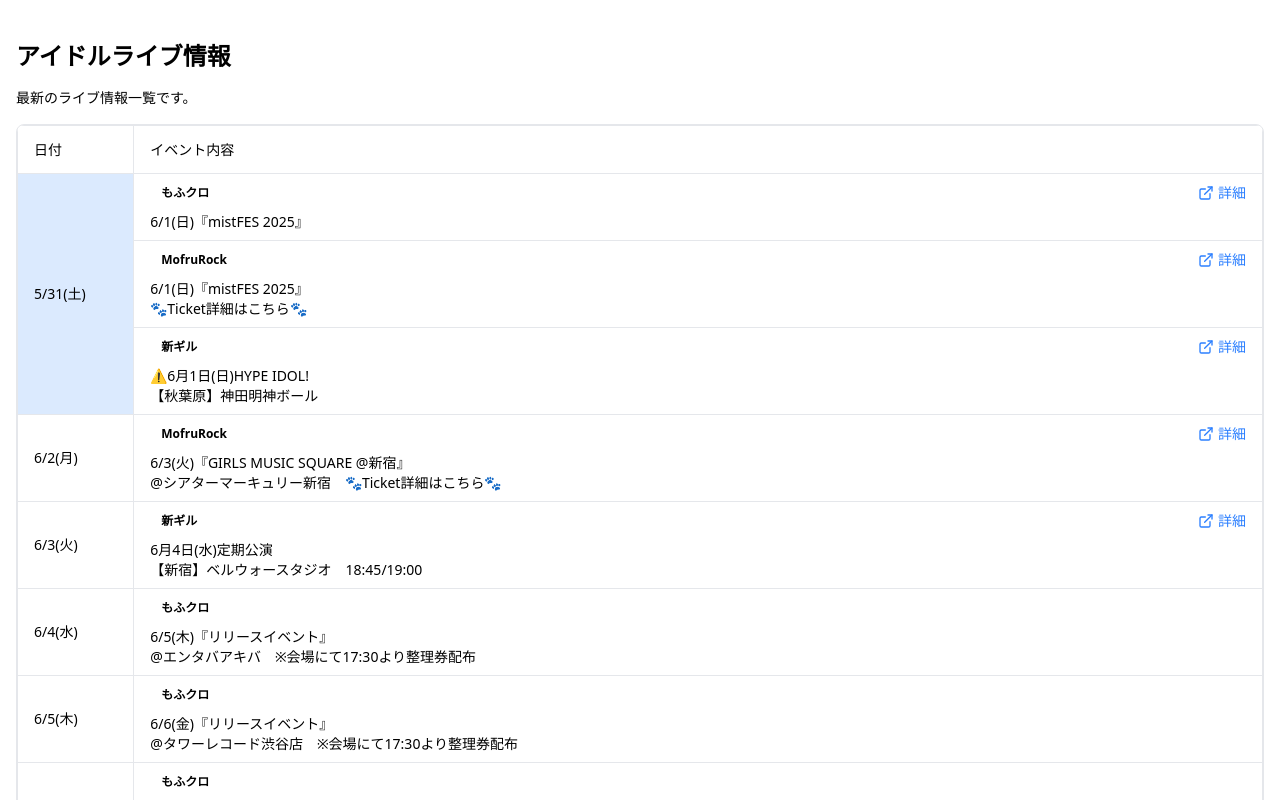
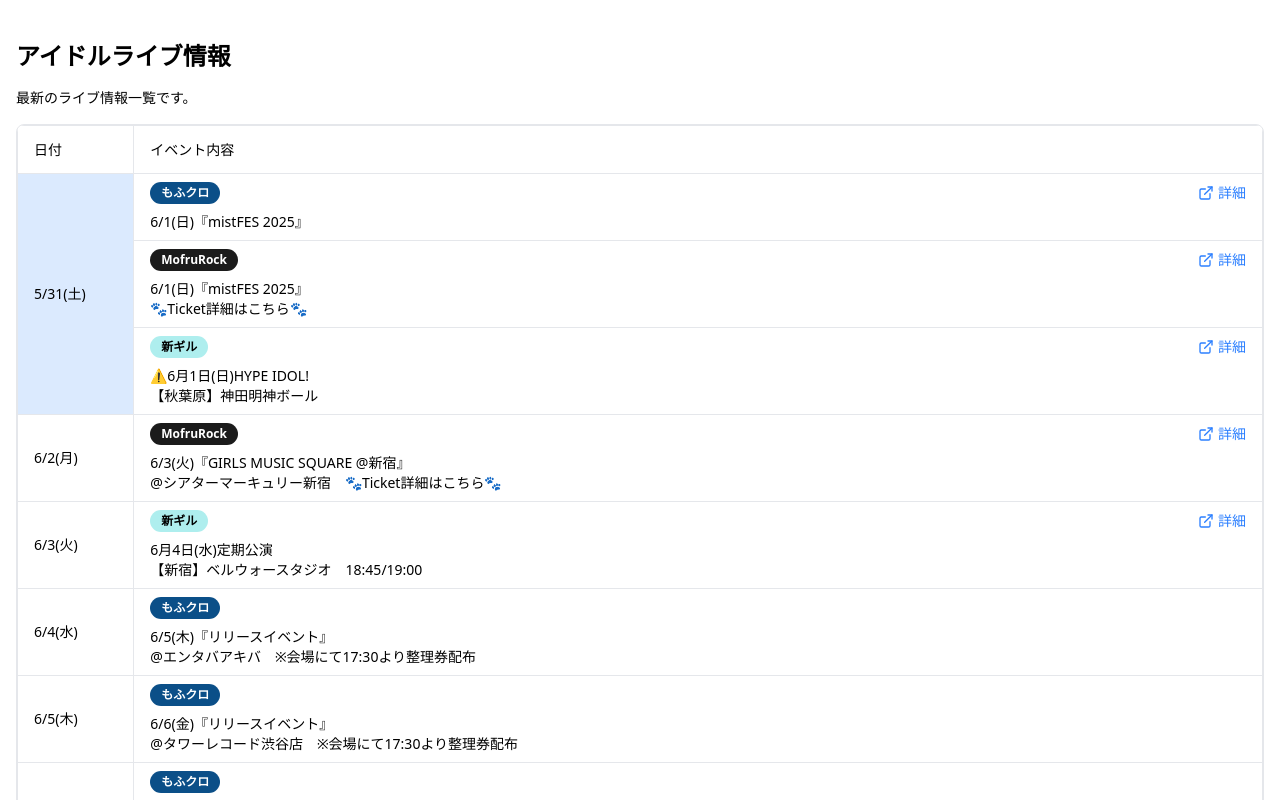
Before and after one commit to momo-lab/www-livelist, a React (Vite) app: page / in a window 1280 px wide. Shown: the top 800 px of the page. Built offline with nearby package versions, Linux system fonts and the light colour scheme.

Commit message:
feat: アイドルバッジの色が変更されない問題を修正

```diff
--- a/src/components/ui/badge.tsx
+++ b/src/components/ui/badge.tsx
@@ -2,17 +2,6 @@ import * as React from 'react';
 import { cva, type VariantProps } from 'class-variance-authority';
 
 import { cn } from '@/lib/utils';
-
-const variant = ['mofcro', 'girudoru', 'mofrurock', 'osahoto'].reduce(
-  (ret, id) => {
-    ret[id] =
-      `border-transparent bg-${id}-bg text-${id}-fg hover:bg-${id}-bg/80`;
-    ret[`${id}-outline`] = `border-${id}-text text-${id}-text`;
-    return ret;
-  },
-  {}
-);
-console.log(variant);
 
 const badgeVariants = cva(
   'inline-flex items-center rounded-full border px-2.5 py-0.5 text-xs font-semibold transition-colors focus:outline-none focus:ring-2 focus:ring-ring focus:ring-offset-2',
@@ -21,7 +10,18 @@ const badgeVariants = cva(
       variant: {
         default:
           'border-transparent bg-primary text-primary-foreground hover:bg-primary/80',
-        ...variant,
+        mofcro:
+          'border-transparent bg-mofcro-bg text-mofcro-fg hover:bg-mofcro-bg/80',
+        'mofcro-outline': 'border-mofcro-text text-mofcro-text',
+        girudoru:
+          'border-transparent bg-girudoru-bg text-girudoru-fg hover:bg-girudoru-bg/80',
+        'girudoru-outline': 'border-girudoru-text text-girudoru-text',
+        mofrurock:
+          'border-transparent bg-mofrurock-bg text-mofrurock-fg hover:bg-mofrurock-bg/80',
+        'mofrurock-outline': 'border-mofrurock-text text-mofrurock-text',
+        osahoto:
+          'border-transparent bg-osahoto-bg text-osahoto-fg hover:bg-osahoto-bg/80',
+        'osahoto-outline': 'border-osahoto-text text-osahoto-text',
       },
     },
     defaultVariants: {
--- a/src/index.css
+++ b/src/index.css
@@ -33,21 +33,21 @@
   --color-radius: 0.5rem;
 
   /* アイドルグループのカラー定義 */
-  --color-mofcro-bg: #003366;
+  --color-mofcro-bg: #0b4f88;
   --color-mofcro-fg: #ffffff;
-  --color-mofcro-text: #003366;
+  --color-mofcro-text: #0b4f88;
 
-  --color-girudoru-bg: #89cff0;
+  --color-girudoru-bg: #aeeeee;
   --color-girudoru-fg: #000000;
-  --color-girudoru-text: #2288cc;
+  --color-girudoru-text: #40bfbf;
 
-  --color-mofrurock-bg: #222222;
+  --color-mofrurock-bg: #1b1b1b;
   --color-mofrurock-fg: #ffffff;
   --color-mofrurock-text: #444444;
 
-  --color-osahoto-bg: #ff6f61;
+  --color-osahoto-bg: #ff7c9c;
   --color-osahoto-fg: #000000;
-  --color-osahoto-text: #ff4f41;
+  --color-osahoto-text: #e84c76;
 }
 
 .dark {
```
Also changed, not shown: 1 other file (tests, documents, lock files or other folders).
